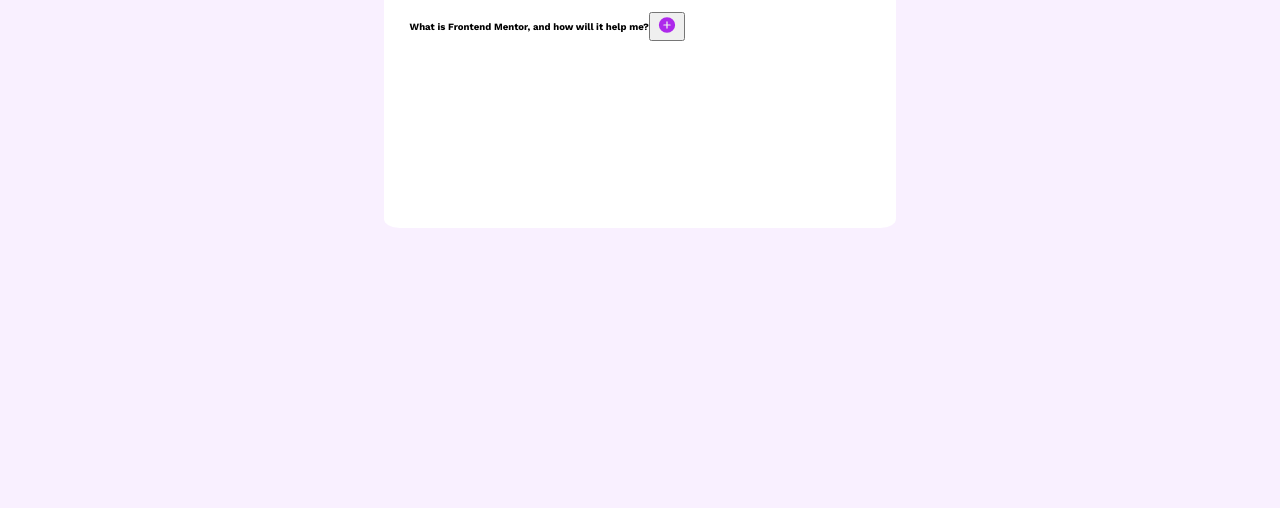
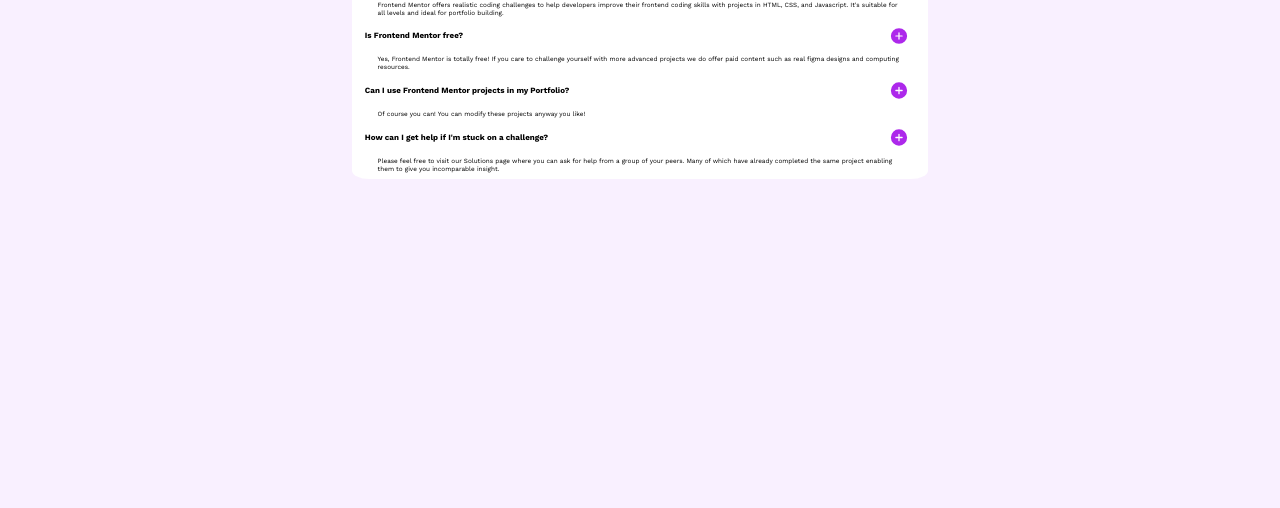
Before and after one commit to JDthecreator/FAQ_accordion, a plain HTML site: page index.html in a window 1280 px wide. Shown: the part 292-800 px from the top of the page. Drawn offline with Linux system fonts and the light colour scheme.

Commit message:
added accoridan qustions and panels for answers

```diff
--- a/index.html
+++ b/index.html
@@ -31,12 +31,45 @@
         FAQs
       </div>
       <div class="accordian">
-        <div class="accordian1">What is Frontend Mentor, and how will it help me?<button class="panelbutton">
+        <div class="accordianQ">What is Frontend Mentor, and how will it help me?<button class="panelbutton">
           <img
             src="./assets/images/icon-plus.svg"
             style="width: 20px"
             height="auto"
           /> </button>
+        </div>
+        <div class="panel1"><p>Frontend Mentor offers realistic coding challenges to help developers improve their frontend
+          coding skills with projects in HTML, CSS, and Javascript. It's suitable for all levels and ideal for portfolio building.
+        </p></div>
+        <div class="accordianQ">Is Frontend Mentor free?<button class="panelbutton">
+          <img
+            src="./assets/images/icon-plus.svg"
+            style="width: 20px"
+            height="auto"
+          /> </button>
+        </div>
+        <div class="panel2"><p>Yes, Frontend Mentor is totally free! If you care to challenge yourself with more advanced projects we do offer paid content such
+          as real figma designs and computing resources.
+        </p></div>
+          <div class="accordianQ">Can I use Frontend Mentor projects in my Portfolio?<button class="panelbutton">
+            <img
+              src="./assets/images/icon-plus.svg"
+              style="width: 20px"
+              height="auto"
+            /> </button>
+          </div>
+          <div class="panel3"><p>Of course you can! You can modify these projects anyway you like!
+          </p></div>
+          <div class="accordianQ">How can I get help if I'm stuck on a challenge?<button class="panelbutton">
+            <img
+              src="./assets/images/icon-plus.svg"
+              style="width: 20px"
+              height="auto"
+            /> </button>
+          </div>
+          <div class="panel4"><p>Please feel free to visit our Solutions page where you can ask for help from a group of
+            your peers. Many of which have already completed the same project enabling them to give you incomparable insight.
+          </p></div>
       </div>
     </div>
   </body>
--- a/styles.css
+++ b/styles.css
@@ -17,9 +17,9 @@ body {
 .card {
   align-items: center;
   background:hsl(0, 0%, 100%);
-  height:40vh;
-  width:40%;
-  margin-top:50%;
+  height:auto;
+  width:45%;
+  margin-top:45%;
   border-radius:3%;
 
 }
@@ -27,6 +27,11 @@ body {
 @font-face {
     font-family: "WorkSans-Bold";
     src: url("./assets/fonts/static/WorkSans-Bold.ttf");
+  }
+
+  @font-face {
+    font-family: "WorkSans-Regular";
+    src: url("./assets/fonts/static/WorkSans-Regular.ttf");
   }
 
 .card_header {
@@ -37,24 +42,84 @@ body {
   font-size:3.5vw;
   color:hsl(292, 42%, 14%);
   margin-top:2vh;
-  margin-bottom:2vh;
 
 }
 
 .star {
 display:inline-flex;
-  margin: 2vw;
+  margin: 2vh 2vw 2vh 2vw;
 }
 
-.accordian {
-  margin-left:2vw;
+.accordianC {
+  display:block;
+
+
+
+
+
 
 }
 
-.accordian1 {
+.accordianQ {
   display:flex;
   align-items: center;
-  font-size:60%;
+  justify-content: space-between;
+  margin:1vh 1vw 1vh 1vw;
+  font-size:50%;
   font-family:"WorkSans-Bold";
 
 }
+
+.panelbutton {
+  display:flex;
+  justify-content:flex-end;
+  border:none;
+  background:none;
+
+}
+
+.panel1{
+  /* display:none; */
+  font-size: 40%;
+  font-family: "WorkSans-Regular";
+  margin-left: 2vw;
+  margin-right: 2vw;
+
+}
+
+.panel1{
+    /* display:none; */
+    font-size: 40%;
+    font-family: "WorkSans-Regular";
+    margin-left: 2vw;
+    margin-right: 2vw;
+
+  }
+
+  .panel2{
+    /* display:none; */
+    font-size: 40%;
+    font-family: "WorkSans-Regular";
+    margin-left: 2vw;
+    margin-right: 2vw;
+
+  }
+
+  .panel3{
+    /* display:none; */
+    font-size: 40%;
+    font-family: "WorkSans-Regular";
+    margin-left: 2vw;
+    margin-right: 2vw;
+
+  }
+
+  .panel4{
+    /* display:none; */
+    font-size: 40%;
+    font-family: "WorkSans-Regular";
+    margin-left: 2vw;
+    margin-right: 2vw;
+
+
+  }
```
